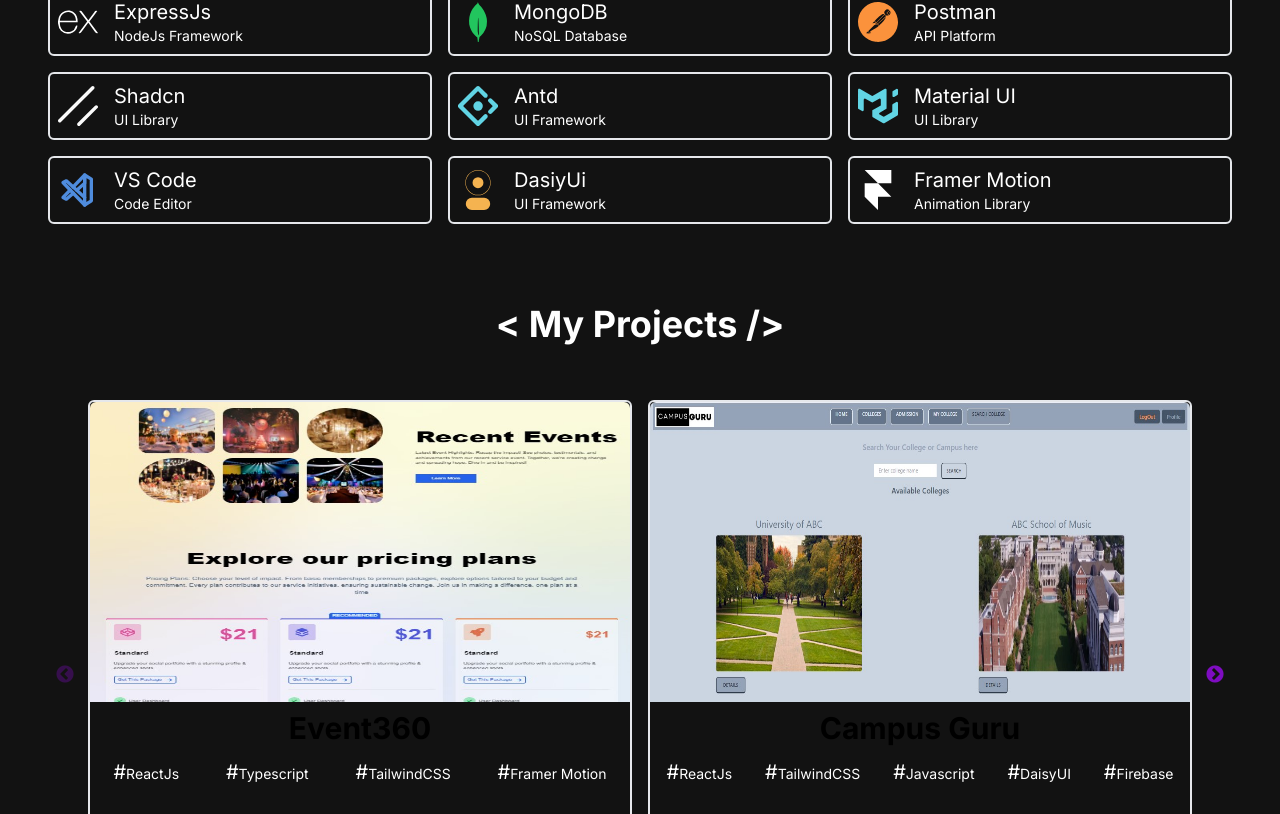
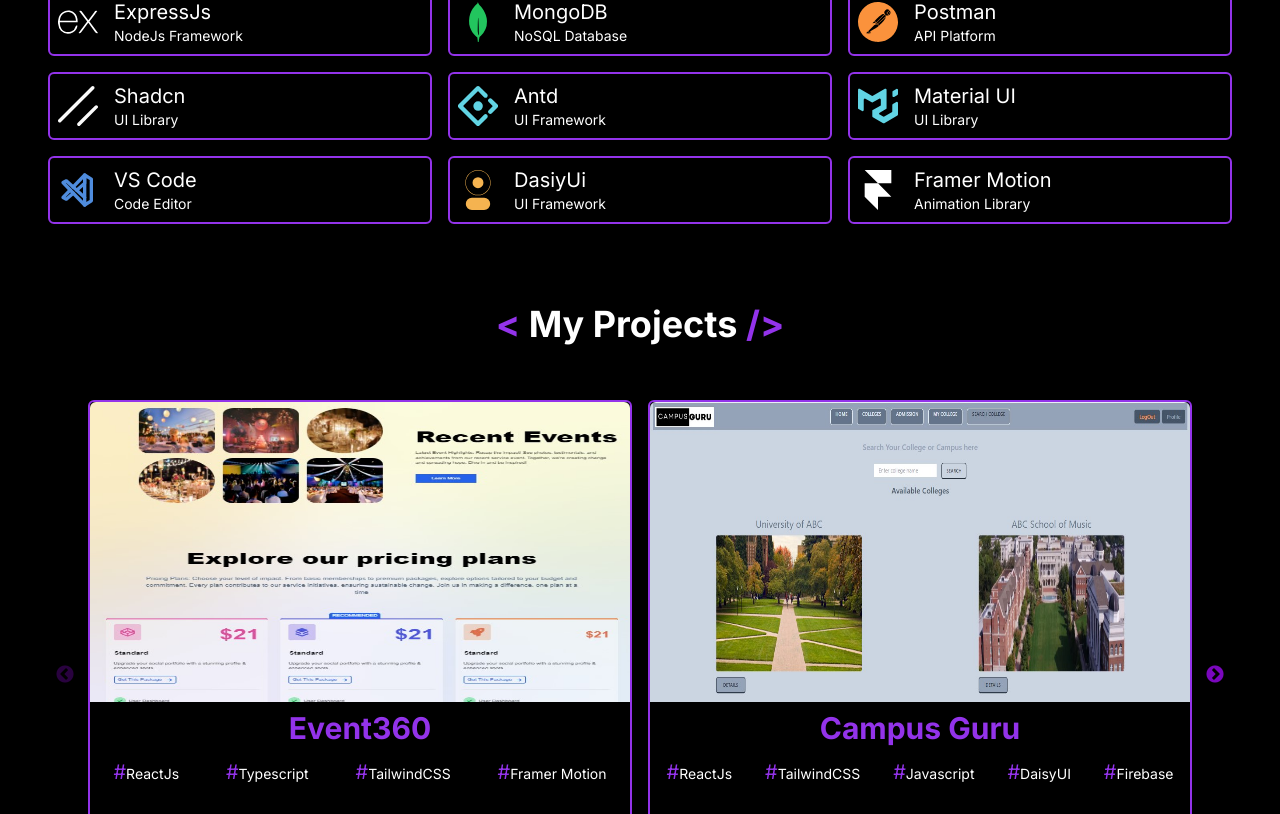
Before and after one commit to tofail-ahmed/nextfolio, a Next.js app: page / in a window 1280 px wide. Shown: the part 1640-2454 px from the top of the page. Built offline with nearby package versions, Linux system fonts and the light colour scheme.

Commit message:
redux env setup done

```diff
--- a/package.json
+++ b/package.json
@@ -11,6 +11,7 @@
   "dependencies": {
     "@emailjs/browser": "^4.3.3",
     "@heroicons/react": "^2.0.18",
+    "@reduxjs/toolkit": "^2.2.5",
     "@tsparticles/all": "^3.4.0",
     "@tsparticles/react": "^3.0.0",
     "antd": "^5.17.4",
@@ -24,8 +25,10 @@
     "react-dom": "18.2.0",
     "react-hook-form": "^7.51.5",
     "react-icons": "^5.2.1",
+    "react-redux": "^9.1.2",
     "react-slick": "^0.30.2",
     "react-type-animation": "^3.1.0",
+    "redux-persist": "^6.0.0",
     "resend": "^1.0.0",
     "slick-carousel": "^1.8.1",
     "sonner": "^1.4.41",
--- a/src/app/(Dashboard)/dashboard/addProject/page.jsx
+++ b/src/app/(Dashboard)/dashboard/addProject/page.jsx
@@ -46,34 +46,21 @@
   };
 
   const confirmDelete = (id) => {
-    toast.warning("Deleted method to be implemented yet!!")
-    // toast.info(
-    //   <div>
-    //     <p>Are you sure you want to delete this item?</p>
-    //     <div className="flex gap-4">
-    //       <button
-    //         className="bg-red-300 px-2 rounded-md"
-    //         onClick={() => handleDelete(id)}
-    //       >
-    //         Yes
-    //       </button>
-    //       <button
-    //         className="bg-green-300 px-2 rounded-md"
-    //         onClick={() => toast.dismiss}
-    //       >
-    //         No
-    //       </button>
-    //     </div>
-    //   </div>,
-    //   {
-    //     position: "top-right",
-    //     autoClose: false,
-    //     closeOnClick: true,
-    //     closeButton: true,
-    //     draggable: false,
-    //     progress: undefined,
-    //   }
-    // );
+    // toast.warning("Deleted method to be implemented yet!!")
+    toast.warning(
+      <div>
+        <p>Are you sure you want to delete this item?</p>
+        <div className="flex gap-4">
+          <button
+            className="bg-red-300 px-2 rounded-md"
+            onClick={() => handleDelete(id)}
+          >
+            Yes
+          </button>
+
+        </div>
+      </div>
+    );
   };
 
 
--- a/src/app/components/Navbar.jsx
+++ b/src/app/components/Navbar.jsx
@@ -6,7 +6,9 @@
 import MenuOverlay from "./MenuOverlay";
 import logo from "../../../public/images/Tofail.png"
 import Image from "next/image";
-
+import { useDispatch } from "react-redux";
+import { toggleDarkMode } from "@/redux/theme/themeSlice";
+import { Provider, useSelector } from "react-redux";
 
 const navLinks = [
   {
@@ -25,14 +27,19 @@
     title: "Skills",
     path: "#skills",
   },
-  {
-    title: "Login",
-    path: "/login",
-  },
+  // {
+  //   title: "Login",
+  //   path: "/login",
+  // },
 
 ];
 
 const Navbar = () => {
+  const darkMode = useSelector((state) => state.theme.darkMode);
+  const dispatch=useDispatch();
+  const handleTheme=()=>{
+    dispatch(toggleDarkMode())
+  }
   // const [user,setUser]=useState(null)
 
   // const email = "atofail50@gmail.com";
@@ -84,10 +91,9 @@
               </li>
             ))}
             <li>
-           {/* {
-
-            user? ( <NavLink href="/" title="Dashboard" />):(<NavLink href="/login" title="Login" />)
-           } */}
+           {/* <button className="p-2 bg-green-300 rounded-md" onClick={handleTheme}>
+        {darkMode ? "Light Theme" : "Dark Theme"}
+      </button> */}
 {/* <NavLink href="/login" title="Login" /> */}
             </li>
           </ul>
--- a/src/app/globals.css
+++ b/src/app/globals.css
@@ -2,7 +2,7 @@
 @tailwind components;
 @tailwind utilities;
 
-:root {
+/* :root {
   --foreground-rgb: 0, 0, 0;
   --background-start-rgb: 214, 219, 220;
   --background-end-rgb: 255, 255, 255;
@@ -24,4 +24,4 @@
       rgb(var(--background-end-rgb))
     )
     rgb(var(--background-start-rgb));
-}
+} */
--- a/src/app/layout.js
+++ b/src/app/layout.js
@@ -1,39 +1,58 @@
-import './globals.css'
-import { Inter } from 'next/font/google'
-import { Toaster } from 'sonner';
-import ParticlesComponent from './components/particles';
-const inter = Inter({ subsets: ['latin'] })
+// src/app/layout.js
+"use client";
+
+import store, { persistor } from "@/redux/store";
+import "./globals.css";
+import { Inter } from "next/font/google";
+import { Provider, useSelector } from "react-redux";
+import { Toaster } from "sonner";
+import { PersistGate } from "redux-persist/integration/react";
+
+const inter = Inter({ subsets: ["latin"] });
 
 export const metadata = {
-  title: 'Tofail Ahmed',
-  description: 'Portfolio website by Tofail Ahmed',
-}
+  title: "Tofail Ahmed",
+  description: "Portfolio website by Tofail Ahmed",
+};
 
 export default function RootLayout({ children }) {
   return (
+    <Provider store={store}>
+      {/* <PersistGate loading={null} persistor={persistor}> */}
+        <RootContent>{children}</RootContent>
+      {/* </PersistGate> */}
+    </Provider>
+  );
+}
+
+function RootContent({ children }) {
+  const darkMode = useSelector((state) => state.theme.darkMode);
+  console.log(darkMode);
+  return (
     <html lang="en">
-      <Toaster toastOptions={{
-        style:{
+      <body
+        className={`${inter.className} ${
+          darkMode ? "bg-black text-white" : "bg-white text-black"
+        }`}
+      >
+        <div>
+          <Toaster
+            toastOptions={{
+              style: {
                 border: "2px #4A044E solid",
-          background:"#FFF",
-
-
+                background: "#FFF",
               },
               classNames: {
-          error: 'text-red-400',
-          success: 'text-green-400 ',
-          warning: 'text-yellow-400',
-          info: 'text-blue-400',
+                error: "text-red-400",
+                success: "text-green-400",
+                warning: "text-yellow-400",
+                info: "text-blue-400",
               },
-      }} />
-      <body className={inter.className}>
-      <div className="-z-50" >
-      {/* <ParticlesComponent id="particles" /> */}
-      </div>
-        <div className="z-50">
+            }}
+          />
           {children}
         </div>
       </body>
     </html>
-  )
+  );
 }
--- a/src/app/page.js
+++ b/src/app/page.js
@@ -9,11 +9,10 @@
 
 export default function Home() {
   return (
-    <main className="flex min-h-screen flex-col bg-[#121212]">
+    <main className="flex min-h-screen flex-col ">
       <Navbar />
       <div className="container mt-24 mx-auto lg:px-12 px-4 py-4">
         <HeroSection />
-        {/* <AchievementsSection /> */}
         <AboutSection />
         <Skills/>
         <ProjectsSection />
--- /dev/null
+++ b/src/redux/baseApi.js
@@ -0,0 +1,11 @@
+
+import { createApi, fetchBaseQuery } from "@reduxjs/toolkit/query/react";
+
+export const baseApi = createApi({
+  reducerPath: "baseApi",
+  baseQuery: fetchBaseQuery({
+    baseUrl: "http://localhost:5000/api/v1",
+  }),
+  endpoints: () => ({}),
+  tagTypes: ["projects"],
+});
--- /dev/null
+++ b/src/redux/store.js
@@ -0,0 +1,39 @@
+// src/redux/store.js
+import { configureStore } from '@reduxjs/toolkit';
+import { baseApi } from './baseApi';
+import themeReducer from '../redux/theme/themeSlice.jsx';
+import {
+  persistStore,
+  persistReducer,
+  FLUSH,
+  REHYDRATE,
+  PAUSE,
+  PERSIST,
+  PURGE,
+  REGISTER,
+} from 'redux-persist';
+import storage from 'redux-persist/lib/storage'; // defaults to localStorage for web
+
+const persistConfig = {
+  key: 'root',
+  storage,
+
+};
+
+const persistedThemeReducer = persistReducer(persistConfig, themeReducer);
+
+const store = configureStore({
+  reducer: {
+    [baseApi.reducerPath]: baseApi.reducer,
+    theme: themeReducer,
+  },
+  middleware: (getDefaultMiddleware) =>
+    getDefaultMiddleware({
+      serializableCheck: {
+        ignoredActions: [FLUSH, REHYDRATE, PAUSE, PERSIST, PURGE, REGISTER],
+      },
+    }).concat(baseApi.middleware),
+});
+
+export const persistor = persistStore(store);
+export default store;
--- /dev/null
+++ b/src/redux/theme/themeSlice.jsx
@@ -0,0 +1,15 @@
+import { createSlice } from "@reduxjs/toolkit";
+const initialState = {
+  darkMode: true,
+};
+const themeSlice = createSlice({
+  name: "theme",
+  initialState,
+  reducers: {
+    toggleDarkMode: (state) => {
+      state.darkMode = !state.darkMode;
+    },
+  },
+});
+export const {toggleDarkMode}=themeSlice.actions;
+export default themeSlice.reducer;
--- a/tailwind.config.js
+++ b/tailwind.config.js
@@ -10,9 +10,9 @@
   theme: {
     extend: {
       backgroundImage: {
-        "gradient-radial": "radial-gradient(var(--tw-gradient-stops))",
-        "gradient-conic":
-          "conic-gradient(from 180deg at 50% 50%, var(--tw-gradient-stops))",
+        // "gradient-radial": "radial-gradient(var(--tw-gradient-stops))",
+        // "gradient-conic":
+        //   "conic-gradient(from 180deg at 50% 50%, var(--tw-gradient-stops))",
       },
     },
     colors: {
@@ -27,5 +27,6 @@
       slate: colors.slate,   // blueGray renamed to slate
     },
   },
-  plugins: [require('daisyui')],
+  plugins: [],
+  // plugins: [require('daisyui')],
 };
```
Also changed, not shown: src/app/(Dashboard)/dashboard/layout.js (+23 -15 lines), src/app/(Dashboard)/dashboard/addSkills/page.jsx (renamed from src/app/(Dashboard)/dashboard/adddSkills/page.jsx), 1 other file (tests, documents, lock files or other folders). Lines whose indentation alone changed are shown as unchanged.
